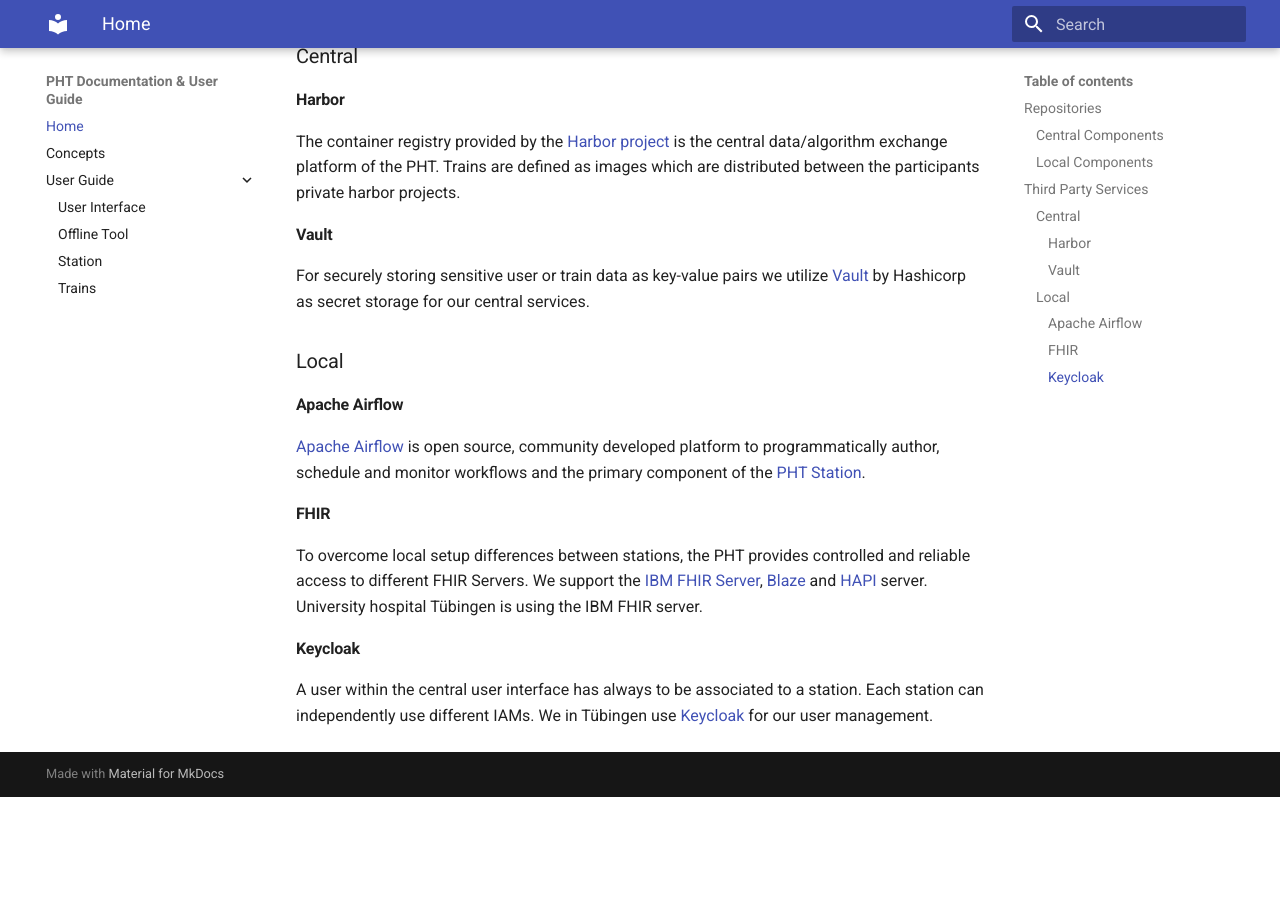
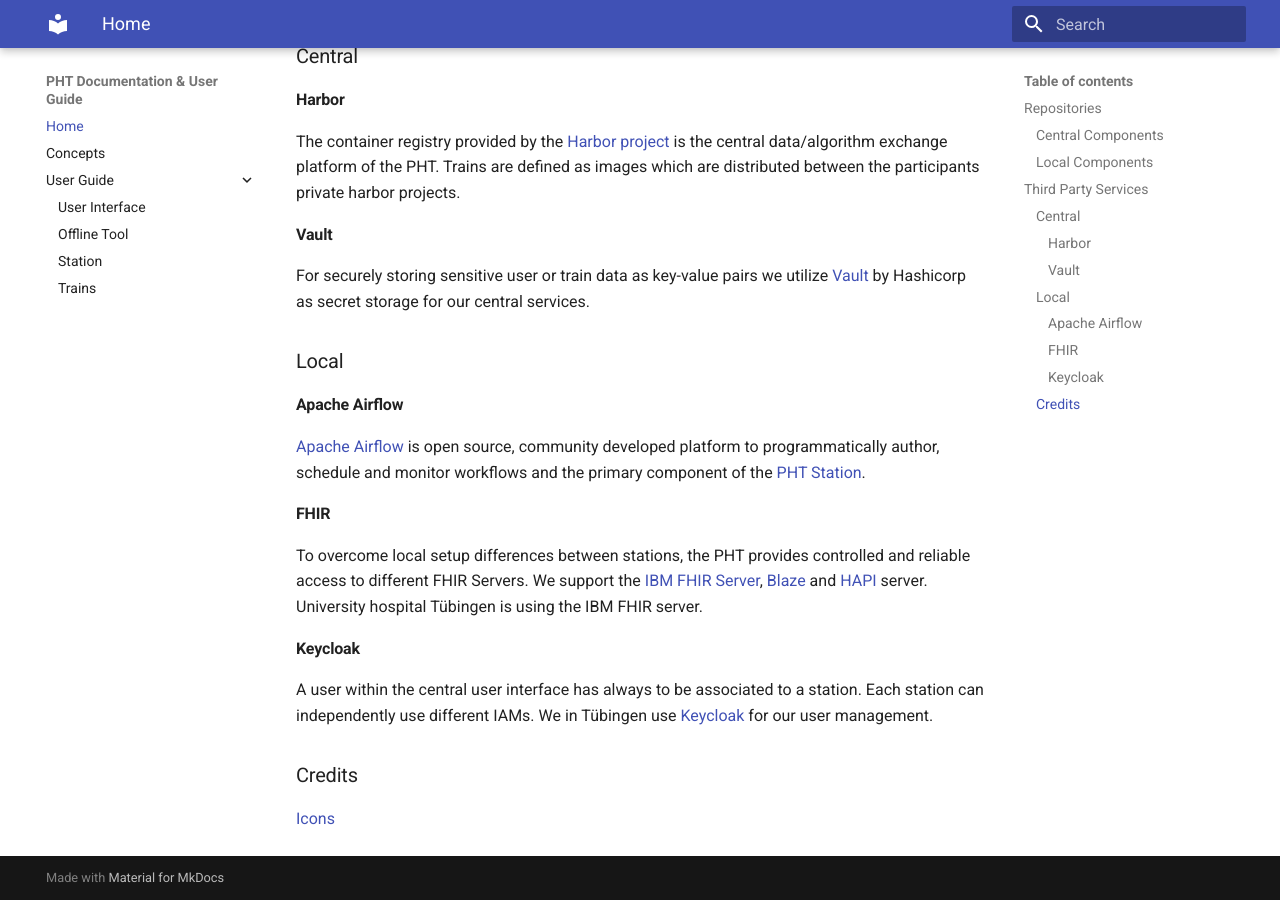
Before and after one commit to PHT-Medic/documentation, an MkDocs documentation site: the page built from docs/index.md, in a window 1280 px wide and 900 px high, scrolled down 1265 px. Built offline with MkDocs 1.6.1 and Material for MkDocs 9.7.7, drawn with Linux system fonts in a browser that asks for light colours; before the commit the page ends 2062 px from its top, so only the background shows below that.

Commit message:
credits for icons

```diff
--- a/docs/index.md
+++ b/docs/index.md
@@ -54,3 +54,7 @@ and [HAPI](https://hapifhir.io) server. University hospital Tübingen is using t
 #### Keycloak
 A user within the central user interface has always to be associated to a station. Each station can independently use different IAMs.
 We in Tübingen use [Keycloak](https://hub.docker.com/r/jboss/keycloak/) for our user management.
+
+
+### Credits
+[Icons](https://www.flaticon.com/)
```
